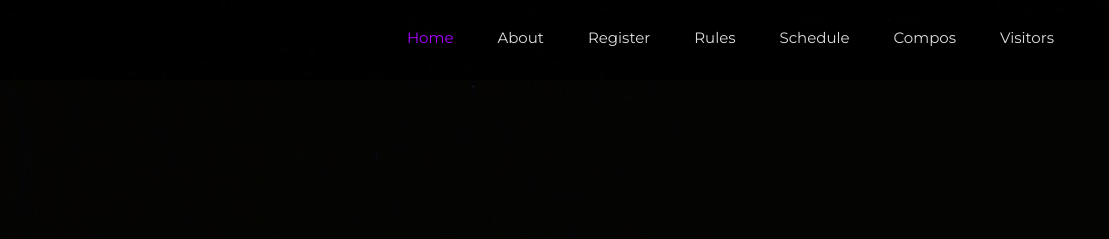
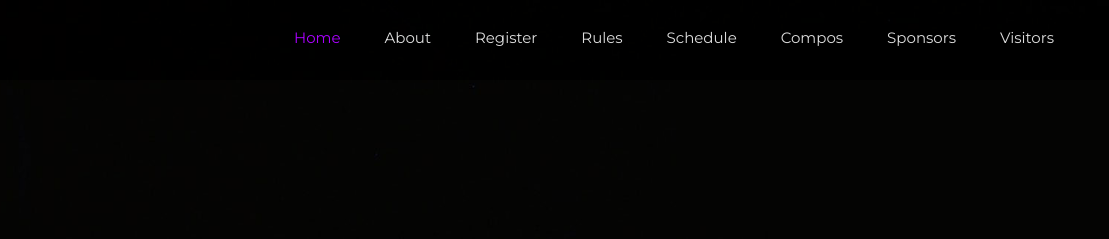
Before and after one commit to MrTimpi/edison, a website: page public/index.html in a window 1280 px wide. Shown: the top 239 px of the page, 171-1280 px from the left. Drawn offline with Linux system fonts and the light colour scheme; some packages are replaced by stand-ins of ours; no server answers.

Commit message:
sponsors link

```diff
--- a/public/index.html
+++ b/public/index.html
@@ -71,6 +71,7 @@
                                             <li><a class="smooth-scroll" href="#rules">Rules</a></li>
                                             <li><a class="smooth-scroll" href="#happen">Schedule</a></li>
                                             <li><a class="smooth-scroll" href="#compos">Compos</a></li>
+                                            <li><a class="smooth-scroll" href="#sponsors">Sponsors</a></li>
                                             <li><a class="smooth-scroll" href="./visitors.html">Visitors</a></li>
                                         </ul>
                                     </nav>
@@ -94,6 +95,7 @@
                                             <li><a class="smooth-scroll" href="#rules">Rules</a></li>
                                             <li><a class="smooth-scroll" href="#happen">Schedule</a></li>
                                             <li><a class="smooth-scroll" href="#compos">Compos</a></li>
+                                            <li><a class="smooth-scroll" href="#sponsors">Sponsors</a></li>
                                             <li><a class="smooth-scroll" href="./visitors.html">Visitors</a></li>
                                         </ul>
                                     </nav>
@@ -692,7 +694,7 @@
         <!--compos area end-->
 
         <!--brand-area start-->
-        <div class="brand-area bg-overlay ptb40">
+        <div id="sponsors" class="brand-area bg-overlay ptb40">
             <div class="container">
                 <div class="row">
                     <div class="single-brand col col-xs-12 col-sm-4 col-md-4 col-lg-2" title="Betsson Tech" style="background: url(img/brand/betsson_white_small.png) center center/85% no-repeat"></div>
```
